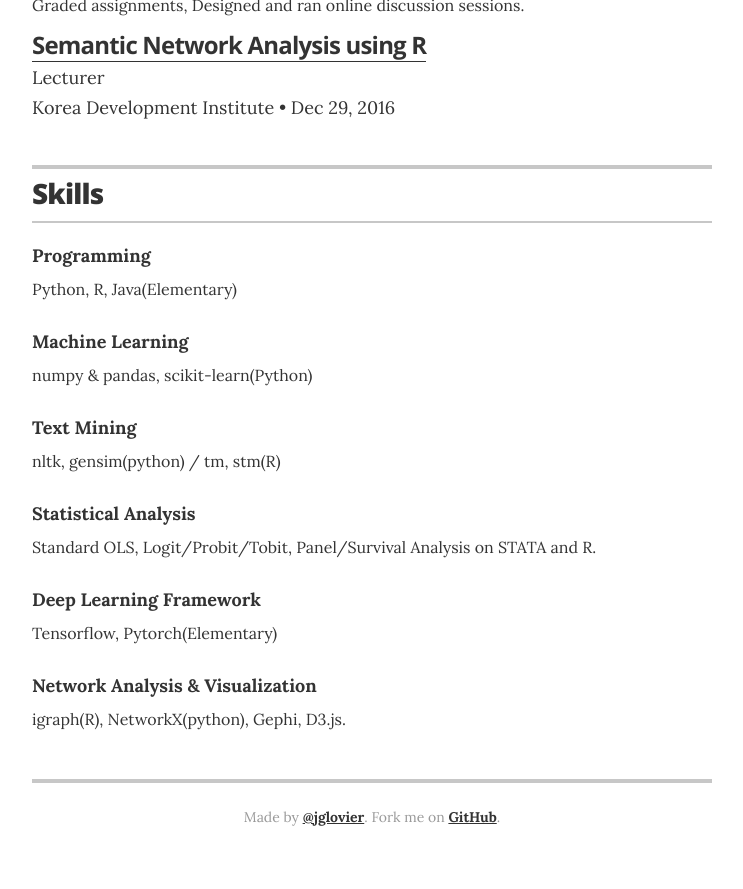
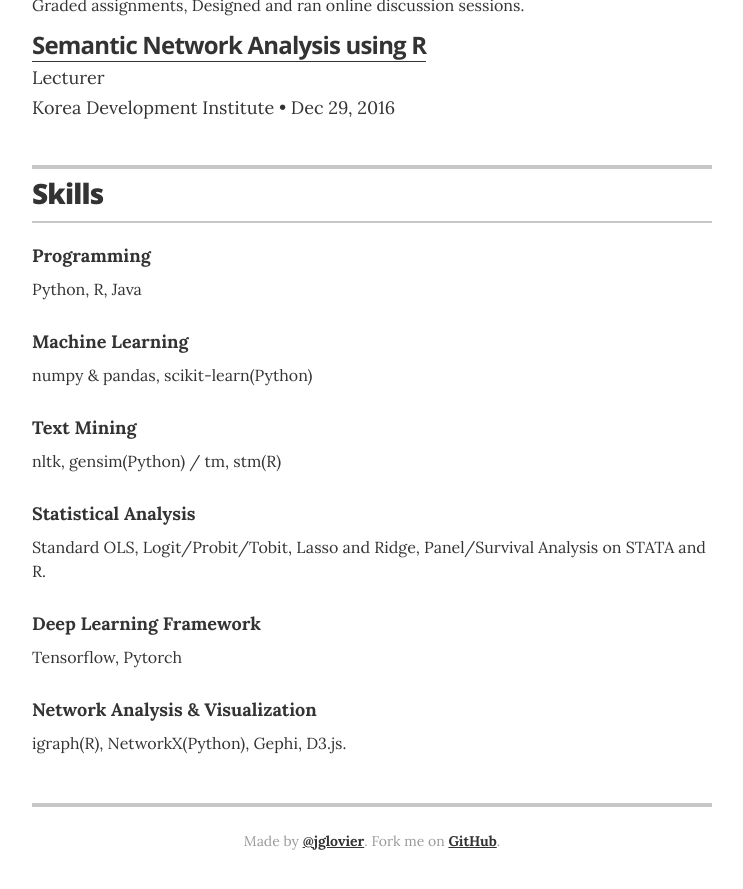
Before and after one commit to ChangdongOh/ChangdongOh.github.io, a Jekyll site: the page built from index.html, in a window 1280 px wide and 900 px high, scrolled down 3333 px. Shown: the top 889 px of the window, without its empty margins (268-1011 px from the left). Built offline with Jekyll 4.4.1, drawn with Linux system fonts in a browser that asks for light colours.

Commit message:
no message

```diff
--- a/_data/skills.yml
+++ b/_data/skills.yml
@@ -1,13 +1,13 @@
 # Skills
 - skill: Programming
-  description: Python, R, Java(Elementary)
+  description: Python, R, Java
 - skill: Machine Learning
   description: numpy & pandas, scikit-learn(Python)
 - skill: Text Mining
-  description: nltk, gensim(python) / tm, stm(R)
+  description: nltk, gensim(Python) / tm, stm(R)
 - skill: Statistical Analysis
-  description: Standard OLS, Logit/Probit/Tobit, Panel/Survival Analysis on STATA and R.
+  description: Standard OLS, Logit/Probit/Tobit, Lasso and Ridge, Panel/Survival Analysis on STATA and R.
 - skill: Deep Learning Framework
-  description: Tensorflow, Pytorch(Elementary)
+  description: Tensorflow, Pytorch
 - skill: Network Analysis & Visualization
-  description: igraph(R), NetworkX(python), Gephi, D3.js.
+  description: igraph(R), NetworkX(Python), Gephi, D3.js.
```
